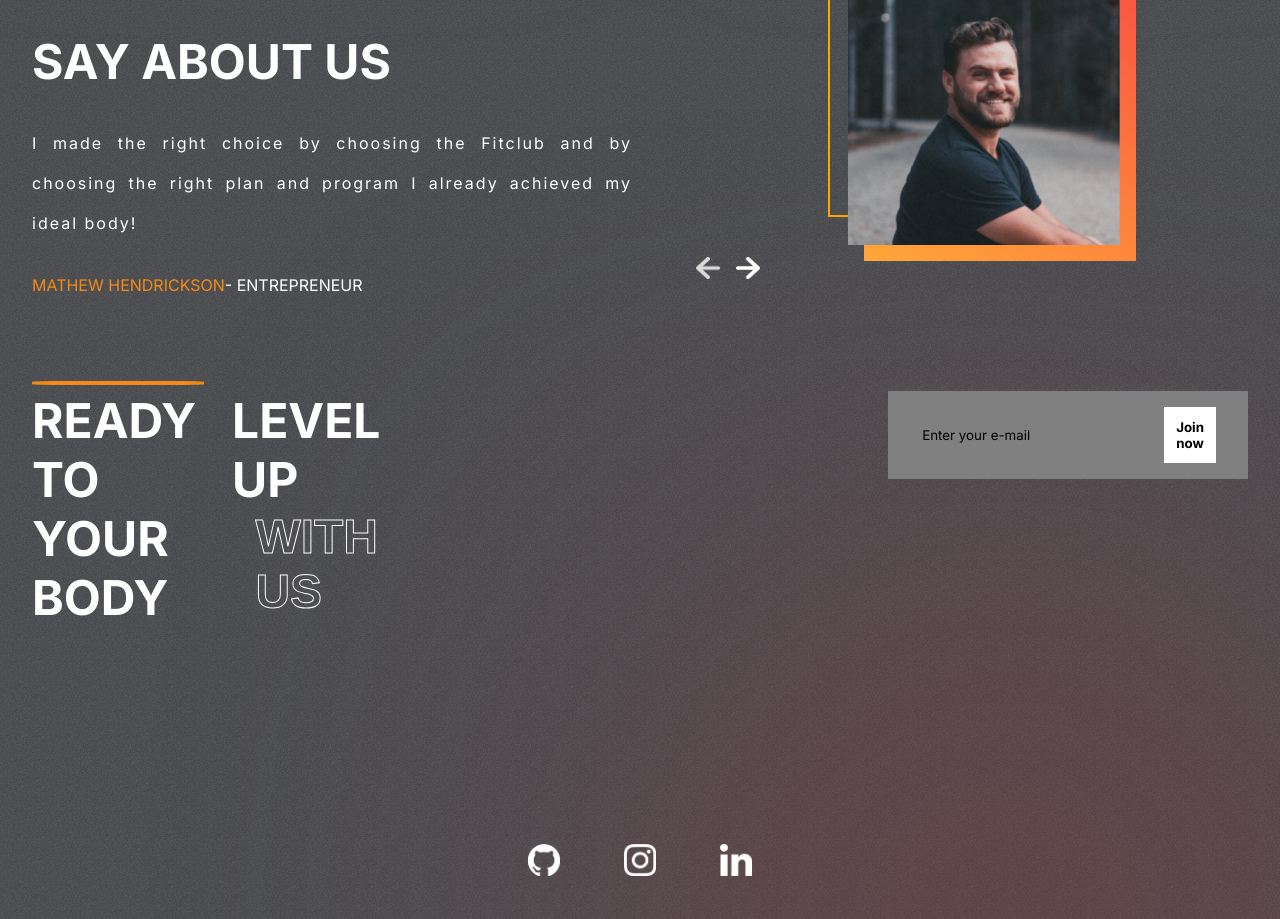
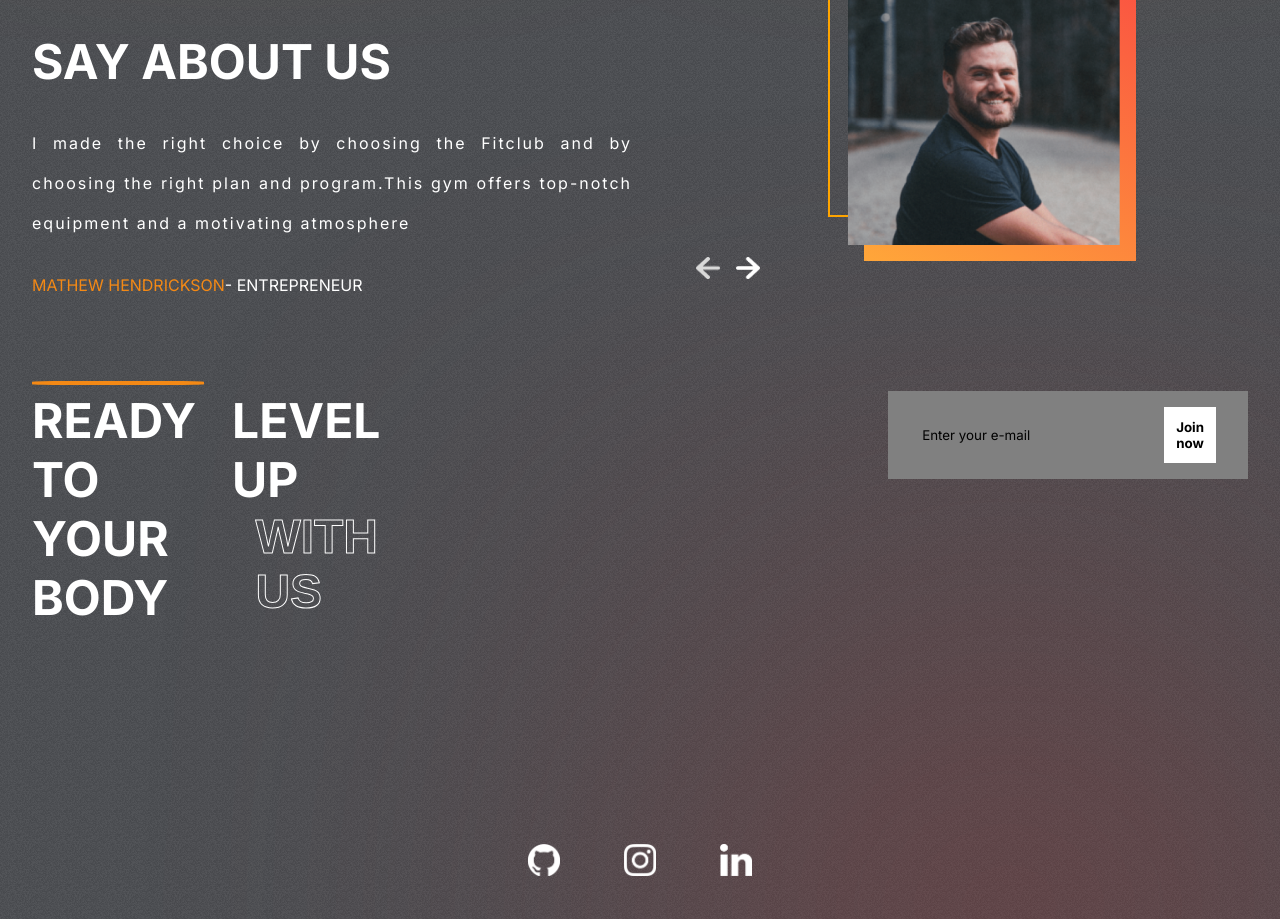
Before and after one commit to ancientphoenix34/Fit-Club-Frontend, a React (Create React App) app: page / in a window 1280 px wide. Shown: the part 2600-3519 px from the top of the page. Built offline with nearby package versions, Linux system fonts and the light colour scheme.

Commit message:
routing and reviews are corrected

```diff
--- a/src/components/Header/Header.jsx
+++ b/src/components/Header/Header.jsx
@@ -23,7 +23,7 @@ const [menuOpened,setMenuOpened]= useState(false)
 <ul className='header-menu'>
 <li>
       <Link onClick={()=>setMenuOpened(false)}
-    to='Hero'
+    to='hero'
     spy={true}
     smooth={true}
     >Home</Link></li>
@@ -37,7 +37,7 @@ const [menuOpened,setMenuOpened]= useState(false)
 
 <li>
       <Link onClick={()=>setMenuOpened(false)}
-    to='Plans'
+    to='plans'
     spy={true}
     smooth={true}
     >Plans</Link></li>
--- a/src/data/testimonialsData.js
+++ b/src/data/testimonialsData.js
@@ -6,19 +6,19 @@ export const testimonialsData = [
   {
     image: image1,
     review:
-      "I made the right choice by choosing the Fitclub and by choosing the right plan and program I already achieved my ideal body!",
+      "I made the right choice by choosing the Fitclub and by choosing the right plan and program.This gym offers top-notch equipment and a motivating atmosphere",
     name: 'MATHEW HENDRICKSON',
     status : 'ENTREPRENEUR'
   },
   {
     image: image2,
-    review: 'Lorem ipsum dolor sit amet consectetur adipisicing elit. Commodi ipsam, ab itaque nam perferendis impedit sint ',
+    review: 'This gym offers top-notch equipment and a motivating atmosphere, perfect for all fitness levels. The knowledgeable staff and clean facilities make every workout a pleasure.',
     name: 'JOHN KEVIN',
     status: 'COACH'
   },
   {
     image : image3,
-    review:' Lorem ipsum dolor sit, amet consectetur adipisicing elit. Minima aspernatur quod voluptatem',
+    review:' Fantastic gym with state-of-the-art equipment and a welcoming community. The trainers are exceptional, helping you achieve your fitness goals with personalized attention.',
     name: 'FRANKLIN',
     status: "CUSTOMER"
   }
```
